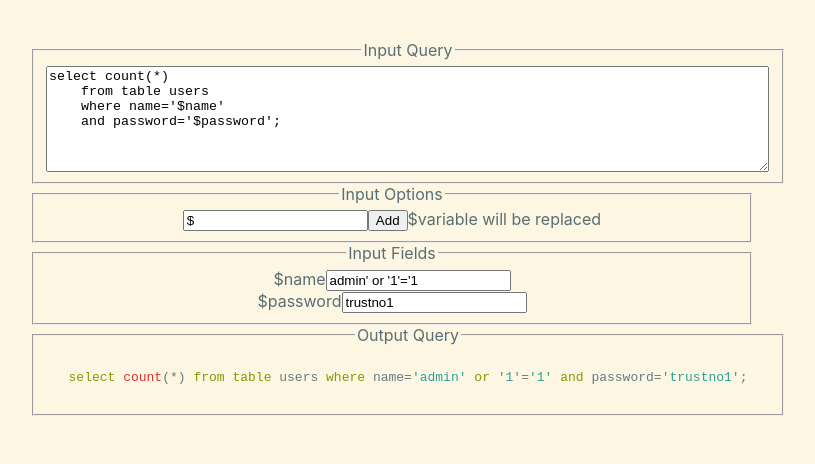
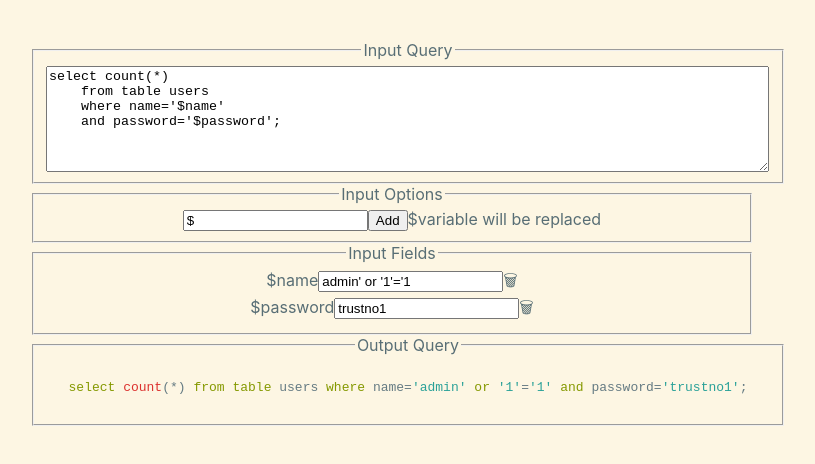
Before and after one commit to UweKrause/sqliv, a React (Vite) app: page / in a window 1280 px wide. Shown: the top 464 px of the page, without its empty margins (248-1063 px from the left). Built offline with nearby package versions, Linux system fonts and the light colour scheme.

Commit message:
add the ability to remove replacements

```diff
--- a/src/App.tsx
+++ b/src/App.tsx
@@ -80,6 +80,14 @@ function App() {
         setInputFields(data)
     }
 
+    function handleInputFieldRemove(key: string) {
+        console.log(key)
+        setInputFields(inputFields.filter(
+            (inputField) =>
+                inputField.key != key)
+        )
+    }
+
     return (
         <>
             <fieldset className="querybox">
@@ -144,6 +152,9 @@ function App() {
                                                 handleInputFieldChange(index, event)}
                                         />
                                     </label>
+                                    <span onClick={() => handleInputFieldRemove(key)}>
+                                        🗑
+                                    </span>
                                     <br></br>
                                 </div>
                             )
```
